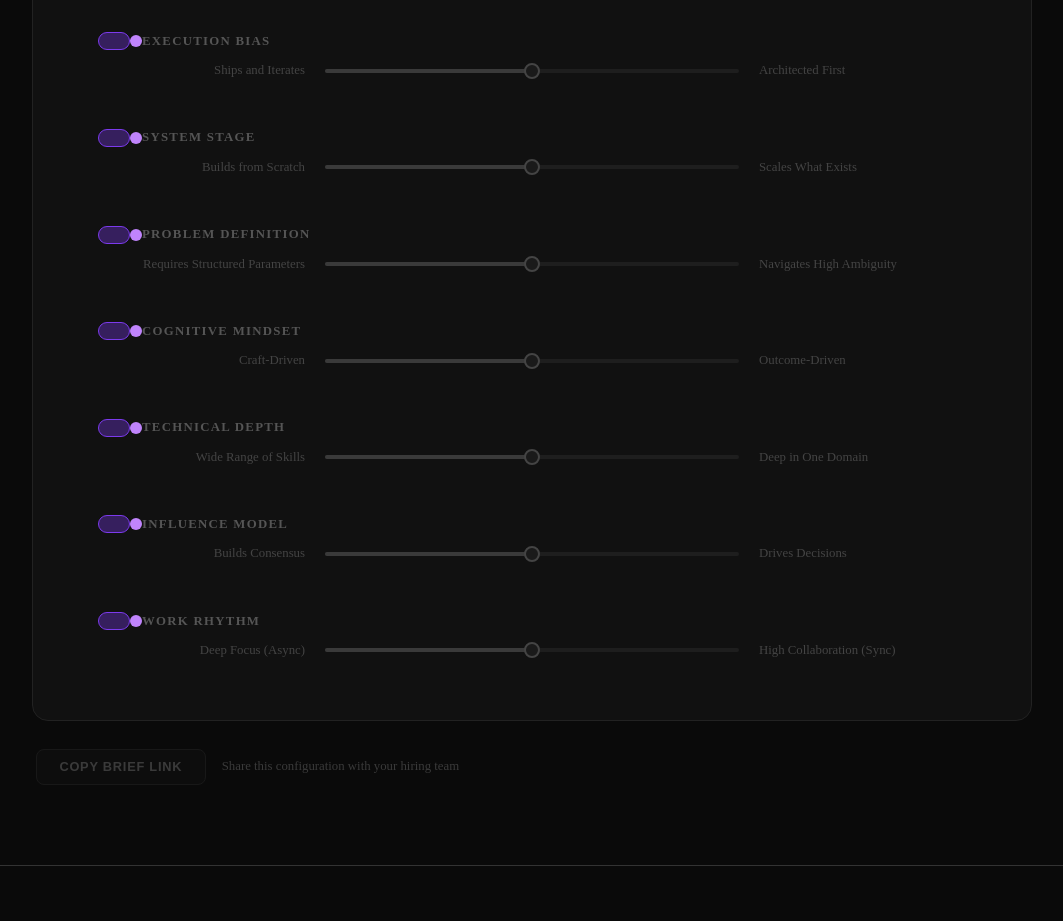
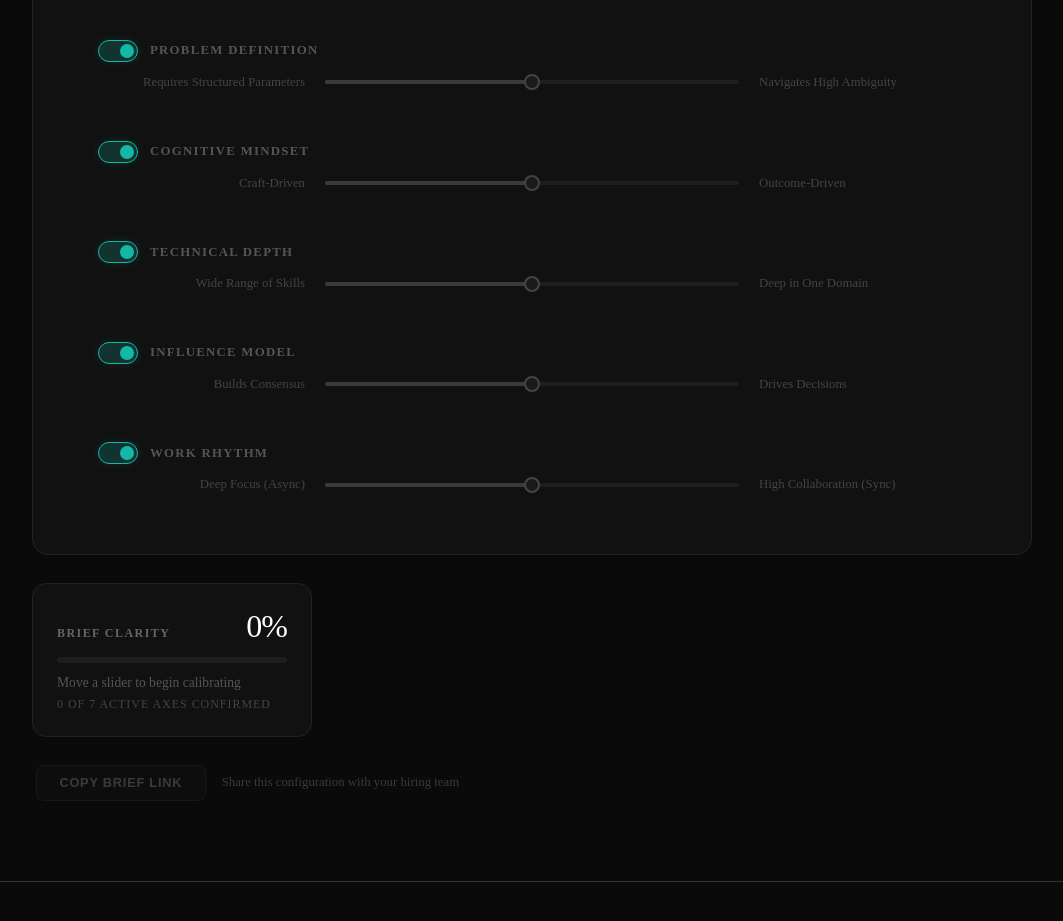
Before and after one commit to amitmoun/amit.sourcecode, a Next.js app: page / in a window 1280 px wide. Shown: the part 2480-3401 px from the top of the page, without its empty margins (108-1171 px from the left). Built offline with nearby package versions, Linux system fonts and the light colour scheme; a web font is replaced by a local one.

Commit message:
fix: redesign toggle, move Brief Clarity alongside Role Profile at bottom

```diff
--- a/src/components/WaysOfWorking.js
+++ b/src/components/WaysOfWorking.js
@@ -128,20 +128,6 @@ export default function WaysOfWorking() {
                 move the sliders, and surface a precise hiring brief — shared in one link.
             </p>
 
-            <div className={styles.signalWrapper}>
-                <div className={styles.signalHeader}>
-                    <span className={styles.signalLabel}>Brief Clarity</span>
-                    <span className={styles.signalPct}>{Math.round(signalStrength)}%</span>
-                </div>
-                <div className={styles.signalTrack}>
-                    <div className={styles.signalBar} style={{ width: `${barWidth}%`, '--signal': signalStrength }} />
-                </div>
-                <p className={styles.signalHint}>{signalLabel}</p>
-                <p className={styles.signalMeta}>
-                    {confirmedCount} of {activeCount} active {activeCount === 1 ? 'axis' : 'axes'} confirmed
-                </p>
-            </div>
-
             <div className={styles.dashboardContainer}>
                 <div className={styles.dashboardContent}>
                     {equalizerData.map((item, index) => {
@@ -184,6 +170,7 @@ export default function WaysOfWorking() {
                 </div>
             </div>
 
+            <div className={styles.resultsRow}>
                 {archetype && (
                     <div key={archetypeKey.current} className={styles.archetypePanel}>
                         <span className={styles.archetypeEyebrow}>Role Profile</span>
@@ -191,6 +178,20 @@ export default function WaysOfWorking() {
                         <p className={styles.archetypeSummary}>{archetype.summary}</p>
                     </div>
                 )}
+                <div className={styles.signalWrapper}>
+                    <div className={styles.signalHeader}>
+                        <span className={styles.signalLabel}>Brief Clarity</span>
+                        <span className={styles.signalPct}>{Math.round(signalStrength)}%</span>
+                    </div>
+                    <div className={styles.signalTrack}>
+                        <div className={styles.signalBar} style={{ width: `${barWidth}%` }} />
+                    </div>
+                    <p className={styles.signalHint}>{signalLabel}</p>
+                    <p className={styles.signalMeta}>
+                        {confirmedCount} of {activeCount} active {activeCount === 1 ? 'axis' : 'axes'} confirmed
+                    </p>
+                </div>
+            </div>
 
             <div className={styles.copyRow}>
                 <button
--- a/src/components/WaysOfWorking.module.css
+++ b/src/components/WaysOfWorking.module.css
@@ -26,12 +26,12 @@
 
 /* ── Signal Strength Bar ────────────────────────────────────────────────── */
 .signalWrapper {
-    max-width: 800px;
-    margin: 0 auto 2.5rem;
-    padding: 1.5rem 2rem;
+    flex: 0 0 280px;
+    padding: 1.5rem;
     background: #111;
     border: 1px solid #222;
     border-radius: 14px;
+    align-self: flex-start;
 }
 
 .signalHeader {
@@ -98,11 +98,19 @@
     letter-spacing: 0.08em;
 }
 
+/* ── Results Row (Role Profile + Brief Clarity) ─────────────────────────── */
+.resultsRow {
+    max-width: 1000px;
+    margin: 1.75rem auto 0;
+    display: flex;
+    gap: 1.25rem;
+    align-items: stretch;
+}
+
 /* ── Archetype Output Panel ─────────────────────────────────────────────── */
 .archetypePanel {
-    max-width: 800px;
-    margin: 1.75rem auto 0;
-    padding: 1.75rem 2rem;
+    flex: 1;
+    padding: 1.75rem;
     background: linear-gradient(135deg, #0f0f1a 0%, #111 100%);
     border: 1px solid rgba(192, 132, 252, 0.2);
     border-radius: 14px;
@@ -113,6 +121,7 @@
     from { opacity: 0; transform: translateY(8px); }
     to   { opacity: 1; transform: translateY(0); }
 }
+
 
 .archetypeEyebrow {
     display: block;
@@ -207,39 +216,41 @@
     gap: 0.75rem;
 }
 
-/* Toggle pill */
+/* Toggle pill — use explicit left positioning for the dot, no transform math */
 .toggle {
     flex-shrink: 0;
-    width: 32px;
-    height: 18px;
-    background: #2a2a2a;
-    border: 1px solid #3a3a3a;
+    width: 40px;
+    height: 22px;
+    background: #252525;
+    border: 1px solid #333;
     border-radius: 999px;
     cursor: pointer;
     padding: 0;
     position: relative;
-    transition: background 0.25s ease, border-color 0.25s ease;
+    transition: background 0.25s ease, border-color 0.25s ease, box-shadow 0.25s ease;
 }
 
 .toggleOn {
-    background: rgba(124, 58, 237, 0.35);
-    border-color: #7c3aed;
+    background: rgba(20, 184, 166, 0.2);
+    border-color: #14b8a6;
+    box-shadow: 0 0 10px rgba(20, 184, 166, 0.15);
 }
 
 .toggleDot {
     position: absolute;
-    top: 50%;
-    transform: translate(2px, -50%);
-    width: 12px;
-    height: 12px;
+    top: 3px;
+    left: 3px;
+    width: 14px;
+    height: 14px;
     border-radius: 50%;
-    background: #555;
-    transition: transform 0.25s cubic-bezier(0.25, 0.8, 0.25, 1), background 0.25s ease;
+    background: #444;
+    transition: left 0.25s cubic-bezier(0.25, 0.8, 0.25, 1), background 0.25s ease;
+    pointer-events: none;
 }
 
 .toggleOn .toggleDot {
-    transform: translate(16px, -50%);
-    background: #c084fc;
+    left: 21px; /* 40 - 14 - 5 */
+    background: #14b8a6;
 }
 
 .label {
```
Lines whose indentation alone changed are shown as unchanged.
